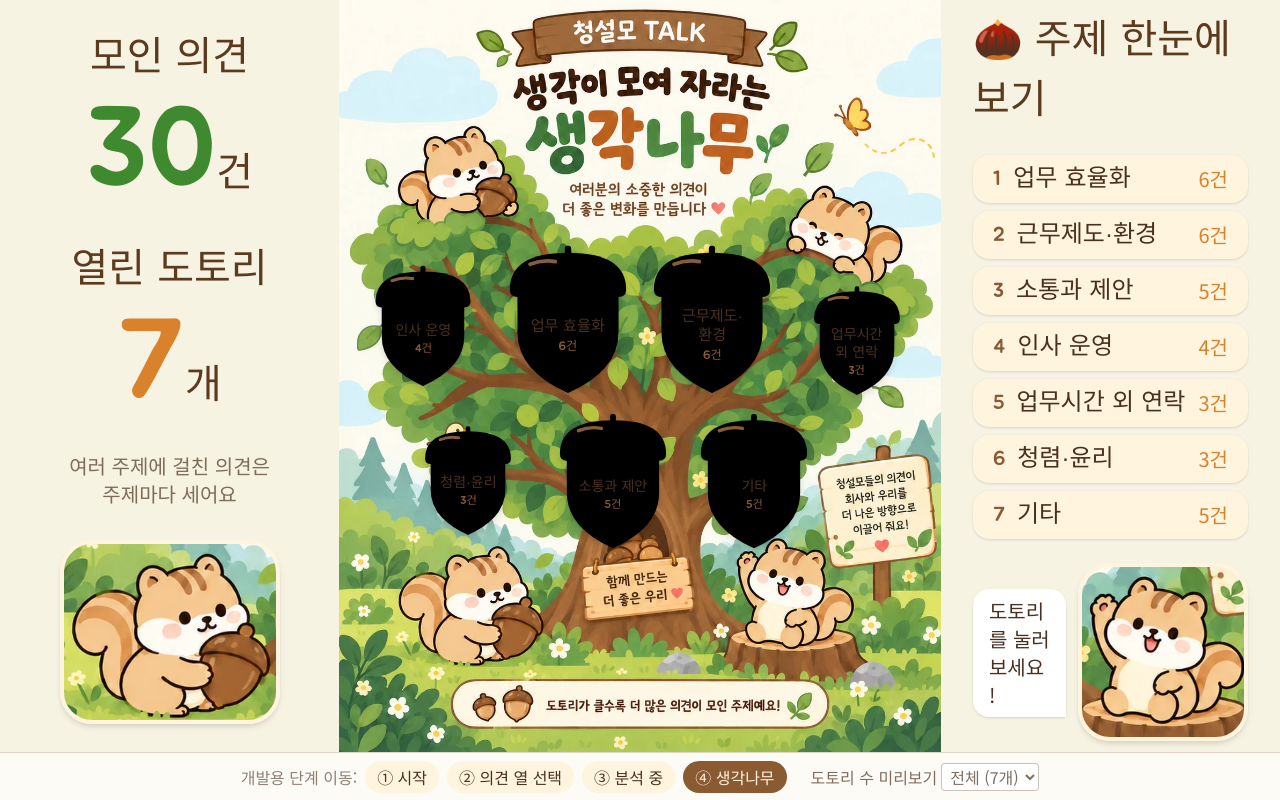
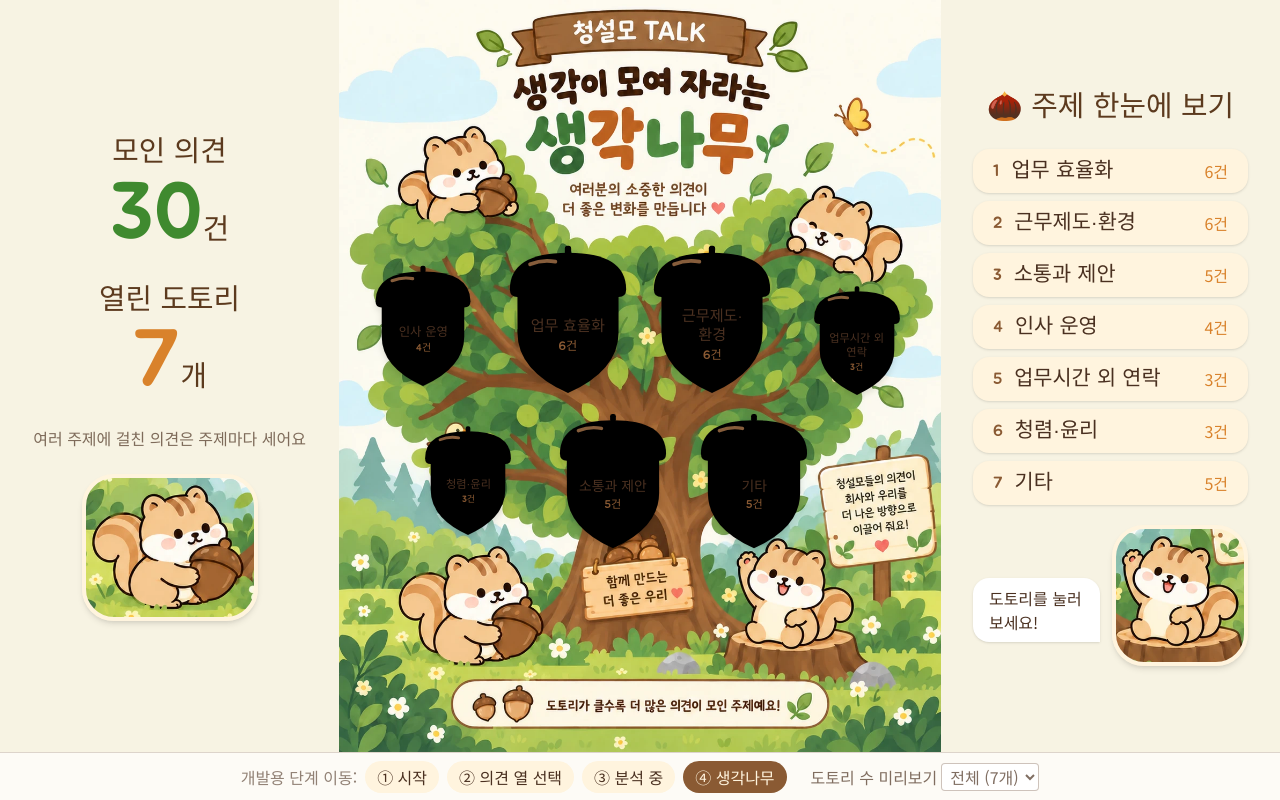
Before and after one commit to hbchoi36-alt/cheongseolmo-talk, a Next.js app: page / in a window 1280 px wide. Both pictures are taken after a click on the button "④ 생각나무". Built offline with nearby package versions, Linux system fonts and the light colour scheme.

Commit message:
노트북 브라우저 창에서 생각나무 양옆 글자와 도토리 글자가 잘리던 문제를 고쳐, 화면 높이에 맞춰 크기가 함께 조절되게 함
Co-Authored-By: Claude Opus 5.5 <noreply@anthropic.com>

```diff
--- a/components/Acorn.tsx
+++ b/components/Acorn.tsx
@@ -1,5 +1,5 @@
 // Design Ref: DESIGN.md §3.5 — 시안처럼 금색 고리 + 갈색 모자 + 크림색 방패 몸통, 몸통 안에 주제 이름과 의견 건수
-import { Fragment } from "react";
+import { Fragment, useLayoutEffect, useRef } from "react";
 
 interface AcornProps {
   name: string;
@@ -26,8 +26,20 @@ function breakableName(name: string) {
 }
 
 export default function Acorn({ name, count, width, selected, onSelect }: AcornProps) {
-  // 글자는 도토리 너비에 맞춰 정해, 이름(두 줄)과 건수가 몸통(크림색) 안에만 들어가게 한다
-  const fontSize = Math.min(30, Math.max(14, width * 0.12));
+  const labelRef = useRef<HTMLSpanElement>(null);
+
+  // 글자는 도토리 너비의 12%로 시작해, 이름과 건수가 몸통(크림색) 안에 다 들어갈 때까지 줄인다.
+  // 화면이 작아 도토리가 작아져도 모자(갈색)를 침범하거나 잘리지 않게 하기 위해서다.
+  useLayoutEffect(() => {
+    const label = labelRef.current;
+    if (!label) return;
+    let size = Math.min(30, width * 0.12);
+    label.style.fontSize = `${size}px`;
+    while (size > 8 && (label.scrollHeight > label.clientHeight + 1 || label.scrollWidth > label.clientWidth + 1)) {
+      size -= 0.5;
+      label.style.fontSize = `${size}px`;
+    }
+  }, [width, name, count]);
 
   return (
     <button
@@ -64,11 +76,12 @@ export default function Acorn({ name, count, width, selected, onSelect }: AcornP
 
       {/* 주제 이름과 건수 — 모자(갈색) 아래, 몸통이 좁아지기 전까지의 영역에만 놓는다 (SVG 기준 y 52~108) */}
       <span
+        ref={labelRef}
         className="absolute inset-x-[15%] top-[41%] bottom-[17%] flex flex-col items-center justify-center overflow-hidden text-center font-display leading-tight text-ink"
-        style={{ fontSize, wordBreak: "keep-all" }}
+        style={{ wordBreak: "keep-all" }}
       >
         <span>{breakableName(name)}</span>
-        <span className="mt-0.5 text-acorn-cap" style={{ fontSize: fontSize * 0.8 }}>
+        <span className="mt-0.5 text-[0.8em] text-acorn-cap">
           {count}건
         </span>
       </span>
--- a/components/AcornDetail.tsx
+++ b/components/AcornDetail.tsx
@@ -46,12 +46,12 @@ export default function AcornDetail({ result, topicIndex, order, onNavigate, onC
   const navButton = "rounded-full border-2 border-acorn-line/30 bg-acorn-body px-6 py-2 text-xl hover:bg-white disabled:invisible";
 
   return (
-    <div role="dialog" aria-modal="true" aria-label={`${topic.name} 주제 상세`} className="absolute inset-0 z-20 flex flex-col gap-6 bg-cream px-12 py-8">
+    <div role="dialog" aria-modal="true" aria-label={`${topic.name} 주제 상세`} className="absolute inset-0 z-20 flex flex-col bg-cream px-12" style={{ gap: "2.5vh", paddingBlock: "3vh" }}>
       <header className="flex items-center gap-6">
         <button type="button" onClick={onClose} className={`${navButton} shrink-0`}>
           ← 생각나무로
         </button>
-        <h2 className="min-w-0 flex-1 truncate text-center font-display text-acorn-line" style={{ fontSize: "3rem" }}>
+        <h2 className="min-w-0 flex-1 truncate text-center font-display text-acorn-line" style={{ fontSize: "clamp(1.75rem, 4.5vh, 3rem)" }}>
           🌰 {topic.name} <span className="text-title-orange">· {topic.opinionIds.length}건</span>
         </h2>
         <button
@@ -81,7 +81,7 @@ export default function AcornDetail({ result, topicIndex, order, onNavigate, onC
           <div className="flex min-h-0 flex-col gap-6 overflow-y-auto">
             <section className="rounded-3xl border-4 border-acorn-line bg-acorn-body px-8 py-6">
               <h3 className="mb-2 font-display text-2xl text-acorn-cap">요약</h3>
-              <p className="leading-relaxed" style={{ fontSize: "2rem" }}>
+              <p className="leading-relaxed" style={{ fontSize: "clamp(1.25rem, 3vh, 2rem)" }}>
                 {topic.summary}
               </p>
             </section>
@@ -91,7 +91,7 @@ export default function AcornDetail({ result, topicIndex, order, onNavigate, onC
               {topic.discussionQuestions.length > 0 ? (
                 <ol className="flex flex-col gap-3">
                   {topic.discussionQuestions.map((question, i) => (
-                    <li key={i} className="flex gap-4 rounded-3xl bg-white/80 px-6 py-4 leading-snug shadow-sm" style={{ fontSize: "1.875rem" }}>
+                    <li key={i} className="flex gap-4 rounded-3xl bg-white/80 px-6 py-4 leading-snug shadow-sm" style={{ fontSize: "clamp(1.125rem, 2.8vh, 1.875rem)" }}>
                       <span className="shrink-0 font-display text-title-green">{i + 1}.</span>
                       <span>{question}</span>
                     </li>
@@ -111,7 +111,7 @@ export default function AcornDetail({ result, topicIndex, order, onNavigate, onC
                 if (!opinion) return null;
                 const others = otherTopicsOf(id);
                 return (
-                  <li key={id} className="rounded-2xl border-l-8 border-leaf/70 bg-white/60 px-5 py-3 text-body leading-relaxed">
+                  <li key={id} className="rounded-2xl border-l-8 border-leaf/70 bg-white/60 px-5 py-3 leading-relaxed" style={{ fontSize: "clamp(1rem, 2.2vh, 1.5rem)" }}>
                     {opinion.softened && (
                       <span className="mr-2 rounded-full bg-sky px-3 py-0.5 text-lg text-ink/80">순화됨</span>
                     )}
--- a/components/SquirrelSticker.tsx
+++ b/components/SquirrelSticker.tsx
@@ -10,19 +10,19 @@ const CROPS = {
 const IMAGE_WIDTH = 1122;
 const IMAGE_HEIGHT = 1402;
 
-export default function SquirrelSticker({ pose, width }: { pose: keyof typeof CROPS; width: number }) {
+/** width는 CSS 길이(예: "min(220px, 22vh)") — 화면 높이에 맞춰 커지고 작아지게 비율로 자른다 */
+export default function SquirrelSticker({ pose, width }: { pose: keyof typeof CROPS; width: string }) {
   const crop = CROPS[pose];
-  const scale = width / crop.width;
   return (
     <div
       aria-hidden="true"
       className="shrink-0 rounded-[2rem] border-4 border-acorn-body bg-no-repeat shadow-md"
       style={{
         width,
-        height: crop.height * scale,
+        aspectRatio: `${crop.width} / ${crop.height}`,
         backgroundImage: "url(/thought-tree-bg.webp)",
-        backgroundSize: `${IMAGE_WIDTH * scale}px ${IMAGE_HEIGHT * scale}px`,
-        backgroundPosition: `-${crop.x * scale}px -${crop.y * scale}px`,
+        backgroundSize: `${(IMAGE_WIDTH / crop.width) * 100}% ${(IMAGE_HEIGHT / crop.height) * 100}%`,
+        backgroundPosition: `${(crop.x / (IMAGE_WIDTH - crop.width)) * 100}% ${(crop.y / (IMAGE_HEIGHT - crop.height)) * 100}%`,
       }}
     />
   );
--- a/components/TreeStep.tsx
+++ b/components/TreeStep.tsx
@@ -11,6 +11,12 @@ import AcornDetail from "./AcornDetail";
 import SquirrelSticker from "./SquirrelSticker";
 import StepPlaceholder from "./StepPlaceholder";
 import ThoughtTree from "./ThoughtTree";
+
+// 양옆 여백 글자 크기: 최소값, 화면 높이 비율, 최대값 (1080px 화면에서 최대값에 닿는다)
+const BIG_NUMBER = "clamp(3rem, 10vh, 7rem)";
+const SIDE_HEADING = "clamp(1.25rem, 3.6vh, 2.5rem)";
+const SIDE_ITEM = "clamp(1rem, 2.6vh, 1.75rem)";
+const SIDE_TEXT = "clamp(0.875rem, 2vh, 1.25rem)";
 
 interface TreeStepProps {
   result: ResultFile | null;
@@ -32,24 +38,25 @@ export default function TreeStep({ result, onTopicChange }: TreeStepProps) {
   return (
     <div className="relative flex min-h-0 flex-1 bg-[#f7f3e3]">
       {/* 왼쪽 여백: 숫자 정보 */}
-      <aside className="flex min-w-0 flex-1 flex-col items-center justify-center gap-8 px-8 text-center">
-        <div className="flex flex-col items-center gap-2">
-          <p className="font-display text-heading text-acorn-line">모인 의견</p>
-          <p className="font-display leading-none text-title-green" style={{ fontSize: "7rem" }}>
+      {/* 양옆 글자·그림은 화면 높이(vh)에 맞춰 커지고 작아진다 — 노트북 창에서도 회의실 스크린에서도 잘리지 않게 */}
+      <aside className="flex min-w-0 flex-1 flex-col items-center justify-center overflow-hidden px-8 text-center" style={{ gap: "3vh" }}>
+        <div className="flex flex-col items-center">
+          <p className="font-display text-acorn-line" style={{ fontSize: SIDE_HEADING }}>모인 의견</p>
+          <p className="font-display leading-none text-title-green" style={{ fontSize: BIG_NUMBER }}>
             {result.opinions.length}
-            <span className="text-heading text-acorn-line">건</span>
+            <span className="text-acorn-line" style={{ fontSize: SIDE_HEADING }}>건</span>
           </p>
         </div>
-        <div className="flex flex-col items-center gap-2">
-          <p className="font-display text-heading text-acorn-line">열린 도토리</p>
-          <p className="font-display leading-none text-title-orange" style={{ fontSize: "7rem" }}>
+        <div className="flex flex-col items-center">
+          <p className="font-display text-acorn-line" style={{ fontSize: SIDE_HEADING }}>열린 도토리</p>
+          <p className="font-display leading-none text-title-orange" style={{ fontSize: BIG_NUMBER }}>
             {result.topics.length}
-            <span className="text-heading text-acorn-line">개</span>
+            <span className="text-acorn-line" style={{ fontSize: SIDE_HEADING }}>개</span>
           </p>
         </div>
         {/* 총 의견 수는 중복을 뺀 실제 의견 수 (DESIGN.md §3.5) */}
-        <p className="text-xl text-ink/70">여러 주제에 걸친 의견은 주제마다 세어요</p>
-        <SquirrelSticker pose="hugging" width={220} />
+        <p className="text-ink/70" style={{ fontSize: SIDE_TEXT }}>여러 주제에 걸친 의견은 주제마다 세어요</p>
+        <SquirrelSticker pose="hugging" width="min(220px, 22vh)" />
       </aside>
 
       {/* 가운데: 생각나무 */}
@@ -60,9 +67,9 @@ export default function TreeStep({ result, onTopicChange }: TreeStepProps) {
       </section>
 
       {/* 오른쪽 여백: 주제 한눈에 보기 */}
-      <aside className="flex min-w-0 flex-1 flex-col items-center justify-center gap-6 px-8">
-        <h2 className="font-display text-heading text-acorn-line">🌰 주제 한눈에 보기</h2>
-        <ol className="flex w-full max-w-md flex-col gap-2">
+      <aside className="flex min-w-0 flex-1 flex-col items-center justify-center overflow-hidden px-8" style={{ gap: "2.5vh" }}>
+        <h2 className="font-display text-acorn-line" style={{ fontSize: SIDE_HEADING }}>🌰 주제 한눈에 보기</h2>
+        <ol className="flex w-full max-w-md flex-col" style={{ gap: "1vh" }}>
           {order.map((index, rank) => {
             const topic = result.topics[index];
             return (
@@ -70,19 +77,20 @@ export default function TreeStep({ result, onTopicChange }: TreeStepProps) {
                 <button
                   type="button"
                   onClick={() => setOpenIndex(index)}
-                  className="flex w-full items-center gap-3 rounded-2xl bg-acorn-body px-5 py-2 text-left shadow-sm hover:bg-white"
+                  className="flex w-full items-center gap-3 rounded-2xl bg-acorn-body px-5 text-left shadow-sm hover:bg-white"
+                  style={{ paddingBlock: "0.8vh", fontSize: SIDE_TEXT }}
                 >
-                  <span className="font-display text-xl text-acorn-cap">{rank + 1}</span>
-                  <span className="flex-1 font-display text-2xl text-ink">{topic.name}</span>
-                  <span className="text-xl text-title-orange">{topic.opinionIds.length}건</span>
+                  <span className="font-display text-acorn-cap">{rank + 1}</span>
+                  <span className="flex-1 font-display text-ink" style={{ fontSize: SIDE_ITEM }}>{topic.name}</span>
+                  <span className="text-title-orange">{topic.opinionIds.length}건</span>
                 </button>
               </li>
             );
           })}
         </ol>
         <div className="flex items-end gap-3">
-          <p className="mb-6 rounded-2xl rounded-br-none bg-white px-4 py-2 text-xl shadow">도토리를 눌러 보세요!</p>
-          <SquirrelSticker pose="waving" width={170} />
+          <p className="mb-6 rounded-2xl rounded-br-none bg-white px-4 py-2 shadow" style={{ fontSize: SIDE_TEXT }}>도토리를 눌러 보세요!</p>
+          <SquirrelSticker pose="waving" width="min(170px, 17vh)" />
         </div>
       </aside>
 
```
Also changed, not shown: 1 other file (tests, documents, lock files or other folders).
